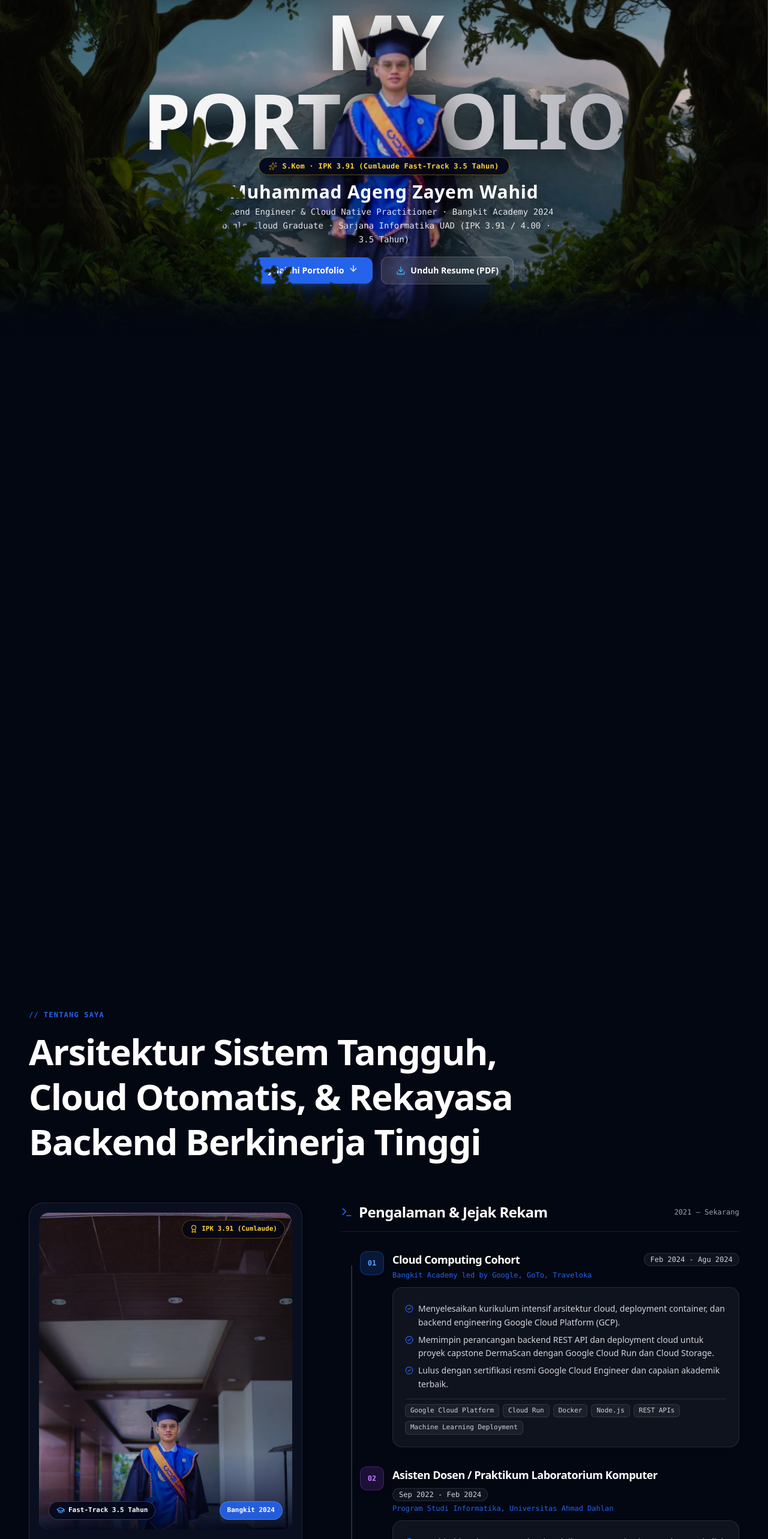
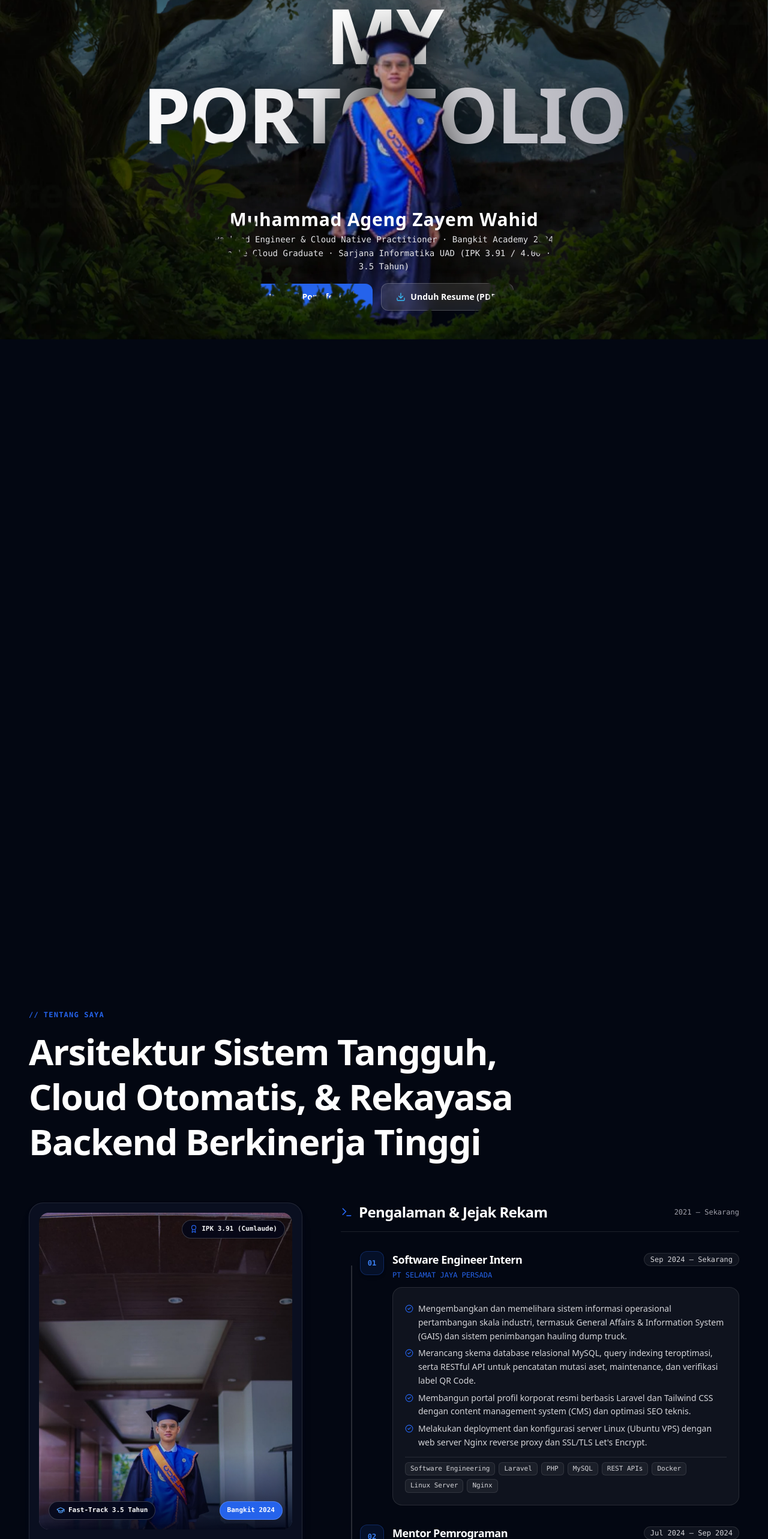
Before and after one commit to agengwahid/ageng-portofolio-v2, a Next.js app: page / in a window 1280 px wide. Shown: the part 234-2800 px from the top of the page at 60% size. Built offline with nearby package versions, Linux system fonts and the light colour scheme.

Commit message:
fix(ui): eliminate mountain gap, remove hero badges, add PT SJP and GSE experiences, and unify anti-slop color palette

```diff
--- a/components/sections/About.tsx
+++ b/components/sections/About.tsx
@@ -45,8 +45,8 @@ export default function About() {
                 <div className="absolute inset-x-0 bottom-0 h-32 bg-gradient-to-t from-slate-950/90 via-slate-950/40 to-transparent" />
 
                 {/* Floating Badge 1: Cumlaude */}
-                <div className="absolute top-3 right-3 px-3 py-1.5 rounded-full bg-slate-950/80 backdrop-blur-md border border-amber-400/30 text-amber-300 font-mono text-[11px] font-bold shadow-lg flex items-center gap-1.5">
-                  <Award className="w-3.5 h-3.5 text-amber-400" />
+                <div className="absolute top-3 right-3 px-3 py-1.5 rounded-full bg-slate-950/80 backdrop-blur-md border border-white/20 text-zinc-100 font-mono text-[11px] font-bold shadow-lg flex items-center gap-1.5">
+                  <Award className="w-3.5 h-3.5 text-[#2563eb]" />
                   <span>IPK 3.91 (Cumlaude)</span>
                 </div>
 
@@ -57,7 +57,7 @@ export default function About() {
                 </div>
 
                 {/* Floating Badge 3: Bangkit Top Graduate */}
-                <div className="absolute bottom-4 right-4 px-3 py-1.5 rounded-full bg-[#2563eb]/90 backdrop-blur-md border border-white/20 text-white font-mono text-[11px] font-bold shadow-lg flex items-center gap-1">
+                <div className="absolute bottom-4 right-4 px-3 py-1.5 rounded-full bg-[#2563eb] backdrop-blur-md border border-white/20 text-white font-mono text-[11px] font-bold shadow-lg flex items-center gap-1">
                   <span>Bangkit 2024</span>
                 </div>
               </div>
@@ -113,33 +113,14 @@ export default function About() {
               {/* Vertical Connector Line (Matches Eka Wahyu exact coordinate & width) */}
               <div className="absolute left-[17px] top-6 bottom-4 w-[2px] bg-white/15 z-0" />
 
-              {experiences.map((exp, idx) => {
-                // Color badges matching Eka Wahyu's distinct icon boxes
-                const getBoxStyle = (index: number) => {
-                  switch (index % 4) {
-                    case 0:
-                      return "bg-blue-500/15 border-blue-500/30 text-blue-400";
-                    case 1:
-                      return "bg-purple-500/15 border-purple-500/30 text-purple-400";
-                    case 2:
-                      return "bg-amber-500/15 border-amber-500/30 text-amber-400";
-                    default:
-                      return "bg-sky-500/15 border-sky-500/30 text-sky-400";
-                  }
-                };
-
-                return (
-                  <div key={idx} className="relative z-10 space-y-3">
-                    {/* Header Row */}
-                    <div className="flex items-start gap-3.5">
-                      {/* Left Icon Pill on Connector Line */}
-                      <div
-                        className={`w-10 h-10 rounded-xl border flex items-center justify-center flex-shrink-0 font-mono font-bold text-xs shadow-md ${getBoxStyle(
-                          idx
-                        )}`}
-                      >
-                        {String(idx + 1).padStart(2, "0")}
-                      </div>
+              {experiences.map((exp, idx) => (
+                <div key={idx} className="relative z-10 space-y-3">
+                  {/* Header Row */}
+                  <div className="flex items-start gap-3.5">
+                    {/* Left Icon Pill on Connector Line (Uniform Developer Blue, No Rainbow Slop) */}
+                    <div className="w-10 h-10 rounded-xl border border-[#2563eb]/30 bg-[#2563eb]/10 text-[#3b82f6] flex items-center justify-center flex-shrink-0 font-mono font-bold text-xs shadow-md">
+                      {String(idx + 1).padStart(2, "0")}
+                    </div>
 
                       <div className="flex-1 space-y-1">
                         <div className="flex flex-wrap items-center justify-between gap-2">
@@ -181,8 +162,7 @@ export default function About() {
                       </div>
                     </div>
                   </div>
-                );
-              })}
+                ))}
             </div>
           </div>
         </div>
--- a/components/sections/Hero.tsx
+++ b/components/sections/Hero.tsx
@@ -71,19 +71,19 @@ export default function Hero() {
           />
         </motion.div>
 
-        {/* LAYER 2: Distant Snowy Mountain Peaks (Single authentic mountain, zero ghosting) */}
+        {/* LAYER 2: Distant Snowy Mountain Peaks (Single authentic mountain anchored to bottom-0) */}
         <motion.div
           style={{
             y: mountainY,
             scale: mountainScale,
             transformOrigin: "center bottom",
           }}
-          className="absolute inset-x-0 bottom-[14%] sm:bottom-[12%] h-[60%] sm:h-[70%] will-change-transform z-[10] pointer-events-none"
+          className="absolute inset-x-0 bottom-0 h-[75%] sm:h-[82%] md:h-[88%] will-change-transform z-[10] pointer-events-none"
         >
           <img
             src="/img20.svg"
             alt="Snowy Mountain Peaks"
-            className="w-full h-full object-cover object-[center_50%] select-none pointer-events-none"
+            className="w-full h-full object-cover object-[center_bottom] select-none pointer-events-none"
           />
         </motion.div>
 
@@ -95,19 +95,10 @@ export default function Hero() {
             y: titleY,
             transformOrigin: "center center",
           }}
-          className="absolute inset-x-0 top-[7%] sm:top-[8%] md:top-[9%] flex flex-col items-center justify-start z-[18] px-4 pointer-events-none"
+          className="absolute inset-x-0 top-[9%] sm:top-[10%] md:top-[12%] flex flex-col items-center justify-start z-[18] px-4 pointer-events-none"
         >
-          <div className="w-full max-w-5xl mx-auto text-center flex flex-col items-center space-y-2">
-            {/* Status Beacon */}
-            <div className="inline-flex items-center gap-2 px-4 py-1.5 rounded-full bg-slate-950/80 backdrop-blur-md border border-white/15 text-xs font-mono text-zinc-200 shadow-xl shadow-black/40 mb-1">
-              <span className="relative flex h-2 w-2">
-                <span className="animate-ping absolute inline-flex h-full w-full rounded-full bg-emerald-400 opacity-75"></span>
-                <span className="relative inline-flex rounded-full h-2 w-2 bg-emerald-500"></span>
-              </span>
-              <span className="tracking-wide">OPEN TO BACKEND & CLOUD OPPORTUNITIES</span>
-            </div>
-
-            {/* Display Title (Identical bold layout to Eka Wahyu) */}
+          <div className="w-full max-w-5xl mx-auto text-center flex flex-col items-center">
+            {/* Display Title (Bold layout identical to Eka Wahyu, no hero badges) */}
             <h1 className="text-4xl sm:text-6xl md:text-7xl lg:text-8xl xl:text-9xl font-black tracking-tight text-white uppercase leading-[1.02] drop-shadow-[0_6px_28px_rgba(0,0,0,0.95)] select-none">
               <span className="block">WELCOME TO MY</span>
               <span className="block bg-gradient-to-r from-white via-zinc-200 to-zinc-400 bg-clip-text text-transparent mt-0.5">
@@ -124,7 +115,7 @@ export default function Hero() {
             scale: ridgeScale,
             transformOrigin: "center bottom",
           }}
-          className="absolute inset-x-0 bottom-0 h-[38%] sm:h-[44%] md:h-[48%] will-change-transform z-[20] pointer-events-none"
+          className="absolute inset-x-0 bottom-0 h-[44%] sm:h-[50%] md:h-[54%] will-change-transform z-[20] pointer-events-none"
         >
           <div className="relative w-full h-full">
             <Image
@@ -135,6 +126,8 @@ export default function Hero() {
               className="object-cover object-[center_top]"
             />
           </div>
+          {/* Solid base to seal any valley gaps */}
+          <div className="absolute inset-x-0 bottom-0 h-16 bg-[#030712] pointer-events-none" />
           <div className="absolute inset-x-0 top-full h-[50vh] bg-[#030712] pointer-events-none" />
         </motion.div>
 
@@ -156,7 +149,7 @@ export default function Hero() {
           </div>
         </motion.div>
 
-        {/* LAYER 3b: Subtitle & Action Buttons (Clean typography and prominent distinction badge) */}
+        {/* LAYER 3b: Subtitle & Action Buttons (Clean typography, NO badges in Hero) */}
         <motion.div
           style={{
             opacity: titleOpacity,
@@ -164,15 +157,9 @@ export default function Hero() {
             y: titleY,
             transformOrigin: "center center",
           }}
-          className="absolute inset-x-0 top-[65%] sm:top-[63%] md:top-[62%] flex flex-col items-center justify-start z-[32] px-4 pointer-events-auto"
+          className="absolute inset-x-0 bottom-6 sm:bottom-10 md:bottom-12 flex flex-col items-center justify-end z-[32] px-4 pointer-events-auto"
         >
-          <div className="w-full max-w-2xl mx-auto text-center flex flex-col items-center space-y-2.5">
-            {/* Distinction Badge Pill (Elegantly positioned above name) */}
-            <div className="inline-flex items-center gap-2 px-4 py-1.5 rounded-full bg-slate-950/90 backdrop-blur-md border border-amber-400/40 text-amber-300 font-mono text-[11px] sm:text-xs shadow-xl shadow-black/50">
-              <Sparkles className="w-3.5 h-3.5 text-amber-400 animate-pulse" />
-              <span className="font-semibold tracking-wide">S.Kom · IPK 3.91 (Cumlaude Fast-Track 3.5 Tahun)</span>
-            </div>
-
+          <div className="w-full max-w-2xl mx-auto text-center flex flex-col items-center space-y-3">
             {/* Clean Typography */}
             <div className="space-y-1 text-center">
               <p className="text-xl sm:text-2xl md:text-3xl font-bold text-white tracking-wide drop-shadow-[0_4px_16px_rgba(0,0,0,0.95)]">
@@ -184,7 +171,7 @@ export default function Hero() {
             </div>
 
             {/* Action Buttons (Clean authentic developer blue, no purple slop) */}
-            <div className="pt-2 flex flex-wrap items-center justify-center gap-3.5 z-40">
+            <div className="pt-1 flex flex-wrap items-center justify-center gap-3.5 z-40">
               <a
                 href="#Portofolio"
                 className="px-6 py-3 rounded-xl font-semibold bg-[#2563eb] hover:bg-[#1d4ed8] text-white shadow-lg shadow-[#2563eb]/30 hover:shadow-[#2563eb]/50 transition-[transform,background-color] duration-200 hover:scale-[1.03] active:scale-95 flex items-center gap-2 text-sm cursor-pointer"
@@ -226,8 +213,8 @@ export default function Hero() {
           />
         </motion.div>
 
-        {/* Bottom Fade Transition into About */}
-        <div className="parallax__fade absolute inset-x-0 bottom-0 h-24 bg-gradient-to-t from-[#030712] via-[#030712]/80 to-transparent pointer-events-none z-[45]" />
+        {/* Bottom Fade Transition into About (Placed cleanly at z-[15] behind Ageng and text) */}
+        <div className="parallax__fade absolute inset-x-0 bottom-0 h-16 bg-gradient-to-t from-[#030712] to-transparent pointer-events-none z-[15]" />
       </div>
     </section>
   );
--- a/components/sections/Portofolio.tsx
+++ b/components/sections/Portofolio.tsx
@@ -206,13 +206,13 @@ export default function Portofolio() {
                             </span>
                           </div>
 
-                          {/* Top Right Project Type Badge (Tim vs Mandiri) */}
+                          {/* Top Right Project Type Badge (Tim vs Mandiri - Disciplined Slate vs Blue) */}
                           <div className="absolute top-3 right-3 z-10">
                             <span
                               className={`px-2.5 py-1 rounded-md text-[10px] font-mono font-bold tracking-wider shadow-sm ${
                                 project.projectType === "team"
-                                  ? "bg-indigo-600 text-white"
-                                  : "bg-emerald-600 text-white"
+                                  ? "bg-slate-900/90 text-zinc-200 border border-slate-700/80 backdrop-blur-sm"
+                                  : "bg-[#2563eb] text-white"
                               }`}
                             >
                               {project.projectType === "team" ? "👥 TIM" : "👤 MANDIRI"}
@@ -433,10 +433,10 @@ export default function Portofolio() {
 
                 <div className="grid sm:grid-cols-2 lg:grid-cols-3 gap-5">
                   <div className="p-5 rounded-2xl bg-white soft-card-shadow border border-zinc-200/80 space-y-2.5">
-                    <div className="w-10 h-10 rounded-xl bg-amber-500/10 border border-amber-500/20 text-amber-600 flex items-center justify-center font-bold">
+                    <div className="w-10 h-10 rounded-xl bg-blue-500/10 border border-blue-500/20 text-[#2563eb] flex items-center justify-center font-bold">
                       <GraduationCap className="w-5 h-5" />
                     </div>
-                    <div className="text-xs font-mono text-amber-600 font-semibold">AKADEMIK · S1 INFORMATIKA</div>
+                    <div className="text-xs font-mono text-[#2563eb] font-semibold">AKADEMIK · S1 INFORMATIKA</div>
                     <h4 className="text-base font-bold text-zinc-900">Sarjana Komputer Cumlaude</h4>
                     <p className="text-xs text-zinc-600 leading-relaxed font-sans">
                       Lulusan tercepat fast-track 3.5 tahun dari Universitas Ahmad Dahlan dengan Indeks Prestasi Kumulatif 3.91 dari skala 4.00.
@@ -455,10 +455,10 @@ export default function Portofolio() {
                   </div>
 
                   <div className="p-5 rounded-2xl bg-white soft-card-shadow border border-zinc-200/80 space-y-2.5">
-                    <div className="w-10 h-10 rounded-xl bg-purple-500/10 border border-purple-500/20 text-purple-600 flex items-center justify-center font-bold">
+                    <div className="w-10 h-10 rounded-xl bg-blue-500/10 border border-blue-500/20 text-[#2563eb] flex items-center justify-center font-bold">
                       <Server className="w-5 h-5" />
                     </div>
-                    <div className="text-xs font-mono text-purple-600 font-semibold">LEADERSHIP & PEDAGOGI</div>
+                    <div className="text-xs font-mono text-[#2563eb] font-semibold">LEADERSHIP & PEDAGOGI</div>
                     <h4 className="text-base font-bold text-zinc-900">2 Tahun Teaching Assistant</h4>
                     <p className="text-xs text-zinc-600 leading-relaxed font-sans">
                       Membimbing lebih dari 200 mahasiswa dalam 4 semester berturut-turut pada praktikum Pemrograman Dasar & Logika Informatika.
--- a/data/experience.ts
+++ b/data/experience.ts
@@ -3,14 +3,41 @@ export interface ExperienceItem {
   role: string;
   organization: string;
   location: string;
-  type: "Work & TA" | "Education" | "Training";
+  type: "Work & TA" | "Education" | "Training" | "Internship";
   description: string[];
   skills: string[];
 }
 
 export const experiences: ExperienceItem[] = [
   {
-    period: "Feb 2024 - Agu 2024",
+    period: "Sep 2024 – Sekarang",
+    role: "Software Engineer Intern",
+    organization: "PT SELAMAT JAYA PERSADA",
+    location: "Bengkulu, Indonesia · Di lokasi",
+    type: "Internship",
+    description: [
+      "Mengembangkan dan memelihara sistem informasi operasional pertambangan skala industri, termasuk General Affairs & Information System (GAIS) dan sistem penimbangan hauling dump truck.",
+      "Merancang skema database relasional MySQL, query indexing teroptimasi, serta RESTful API untuk pencatatan mutasi aset, maintenance, dan verifikasi label QR Code.",
+      "Membangun portal profil korporat resmi berbasis Laravel dan Tailwind CSS dengan content management system (CMS) dan optimasi SEO teknis.",
+      "Melakukan deployment dan konfigurasi server Linux (Ubuntu VPS) dengan web server Nginx reverse proxy dan SSL/TLS Let's Encrypt.",
+    ],
+    skills: ["Software Engineering", "Laravel", "PHP", "MySQL", "REST APIs", "Docker", "Linux Server", "Nginx"],
+  },
+  {
+    period: "Jul 2024 – Sep 2024",
+    role: "Mentor Pemrograman",
+    organization: "Global Solusi Edukasi",
+    location: "D.I. Yogyakarta, Indonesia · Di lokasi",
+    type: "Work & TA",
+    description: [
+      "Mengajar dan membimbing siswa dalam dasar coding dan teknologi secara interaktif, serta membantu meningkatkan pemahaman konsep, problem solving, dan minat terhadap pemrograman.",
+      "Menyusun modul pembelajaran terstruktur mencakup dasar logika komputasi, algoritma dasar, struktur data, dan pengenalan web development.",
+      "Mendampingi sesi praktek langsung pembuatan proyek coding siswa dan memberikan evaluasi feedback konstruktif berkala.",
+    ],
+    skills: ["Teaching", "Mentoring", "Problem Solving", "Dasar Pemrograman", "Logika & Algoritma", "Komunikasi Teknis"],
+  },
+  {
+    period: "Feb 2024 – Agu 2024",
     role: "Cloud Computing Cohort",
     organization: "Bangkit Academy led by Google, GoTo, Traveloka",
     location: "Remote / Hybrid",
@@ -18,12 +45,12 @@ export const experiences: ExperienceItem[] = [
     description: [
       "Menyelesaikan kurikulum intensif arsitektur cloud, deployment container, dan backend engineering Google Cloud Platform (GCP).",
       "Memimpin perancangan backend REST API dan deployment cloud untuk proyek capstone DermaScan dengan Google Cloud Run dan Cloud Storage.",
-      "Lulus dengan sertifikasi resmi Google Cloud Engineer dan capaian akademik terbaik.",
+      "Lulus dengan sertifikasi resmi Google Cloud Engineer dan predikat Top Graduate cohort 2024.",
     ],
-    skills: ["Google Cloud Platform", "Cloud Run", "Docker", "Node.js", "REST APIs", "Machine Learning Deployment"],
+    skills: ["Google Cloud Platform", "Cloud Run", "Docker", "Node.js", "Express.js", "Cloud Storage", "Firestore"],
   },
   {
-    period: "Sep 2022 - Feb 2024",
+    period: "Sep 2022 – Feb 2024",
     role: "Asisten Dosen / Praktikum Laboratorium Komputer",
     organization: "Program Studi Informatika, Universitas Ahmad Dahlan",
     location: "Yogyakarta, Indonesia",
@@ -36,13 +63,13 @@ export const experiences: ExperienceItem[] = [
     skills: ["Algorithm Design", "C++", "Linux", "Logic & Discrete Math", "Mentorship", "Code Review"],
   },
   {
-    period: "2021 - 2024",
+    period: "2021 – 2024",
     role: "S1 Informatika (Sarjana Komputer)",
     organization: "Universitas Ahmad Dahlan",
     location: "Yogyakarta, Indonesia",
     type: "Education",
     description: [
-      "Lulus Tepat Waktu (Fast Track 3.5 Tahun) dengan Indeks Prestasi Kumulatif (IPK) 3.91 dari skala 4.00.",
+      "Lulus Tepat Waktu (Fast Track 3.5 Tahun) dengan Indeks Prestasi Kumulatif (IPK) 3.91 dari skala 4.00 (Predikat Cumlaude).",
       "Fokus riset dan skripsi pada Rekayasa Perangkat Lunak, Arsitektur Backend, dan Sistem Cloud Terdistribusi.",
       "Aktif sebagai staf Divisi Iptek Himpunan Mahasiswa Informatika (HMIF) periode 2023/2024.",
     ],
```
